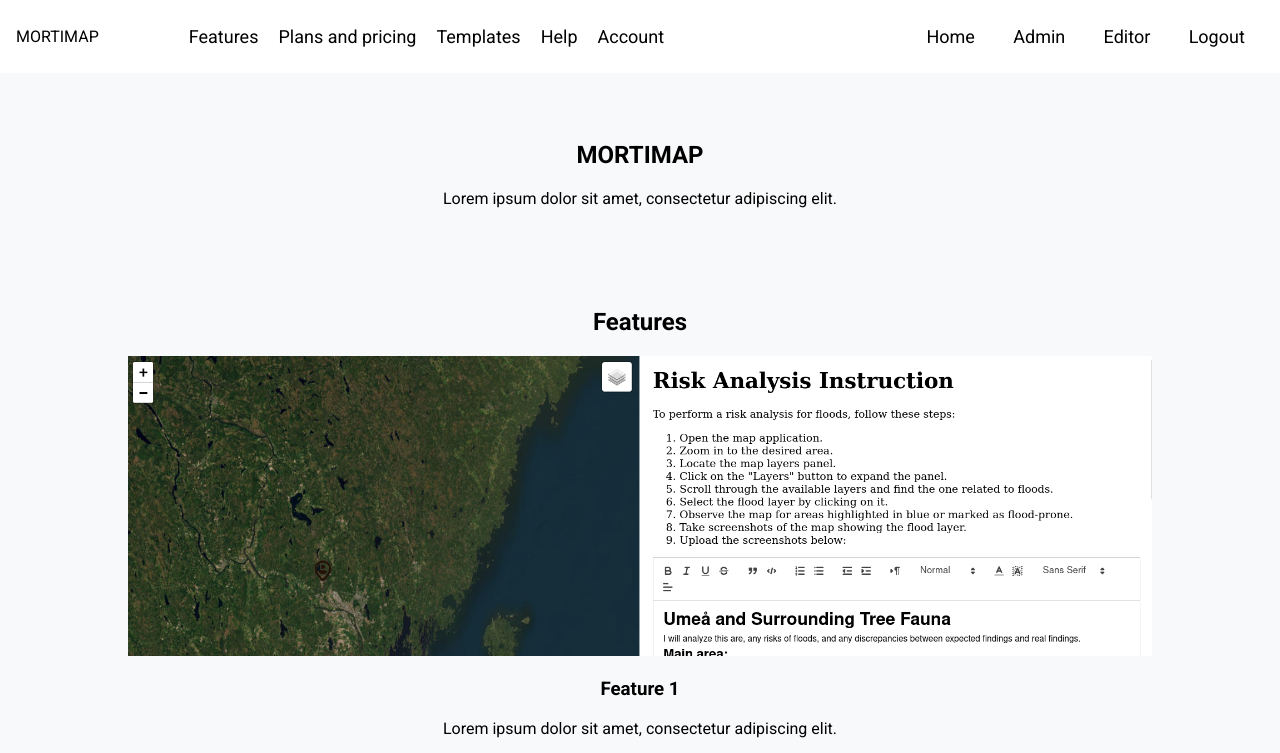
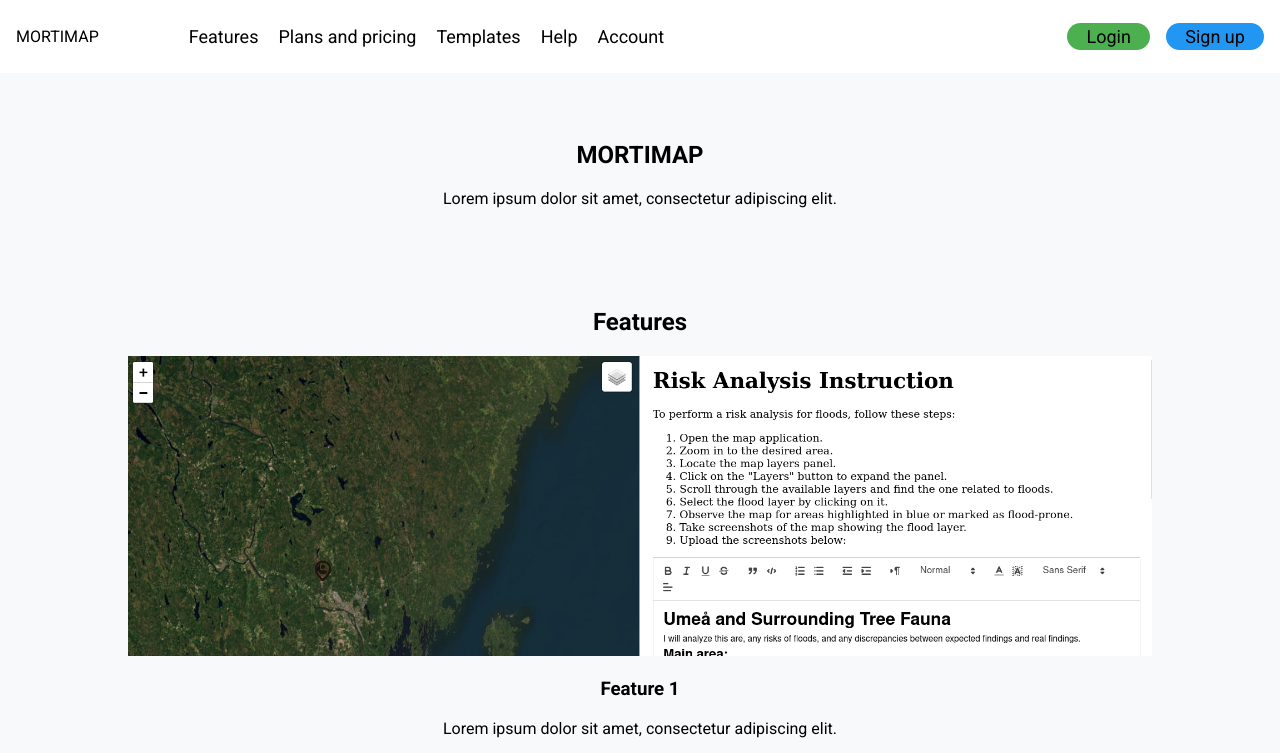
Before and after one commit to pibendik/mortimap, a Vue app in the folder frontend/: page / in a window 1280 px wide. Shown: the top 753 px of the page. Built offline with nearby package versions, Linux system fonts and the light colour scheme.

Commit message:
refactor: Add dynamic rendering of NavBar based on user authentication status

```diff
--- a/frontend/src/App.vue
+++ b/frontend/src/App.vue
@@ -1,6 +1,7 @@
 <template>
   <div id="app">
-    <NavBarLoggedIn v-if="showHeader" />
+    <NavBarLoggedIn v-if="showHeader && isLoggedIn" />
+    <NavBarLoggedOut v-if="showHeader && !isLoggedIn" />
     <router-view></router-view>
   </div>
 </template>
@@ -8,11 +9,18 @@
 <script>
 import 'quill/dist/quill.snow.css'; // or 'quill/dist/quill.bubble.css' for the Bubble theme
 import NavBarLoggedIn from './components/NavBarLoggedIn.vue';
+import NavBarLoggedOut from './components/NavBarLoggedOut.vue';
 
 export default {
   name: 'App',
   components: {
-    NavBarLoggedIn
+    NavBarLoggedIn,
+    NavBarLoggedOut
+  },
+  data() {
+    return {
+      isLoggedIn: false // This should be dynamically set based on your auth logic
+    };
   },
   computed: {
     // Computed property that returns true or false based on the current route's meta field
```
